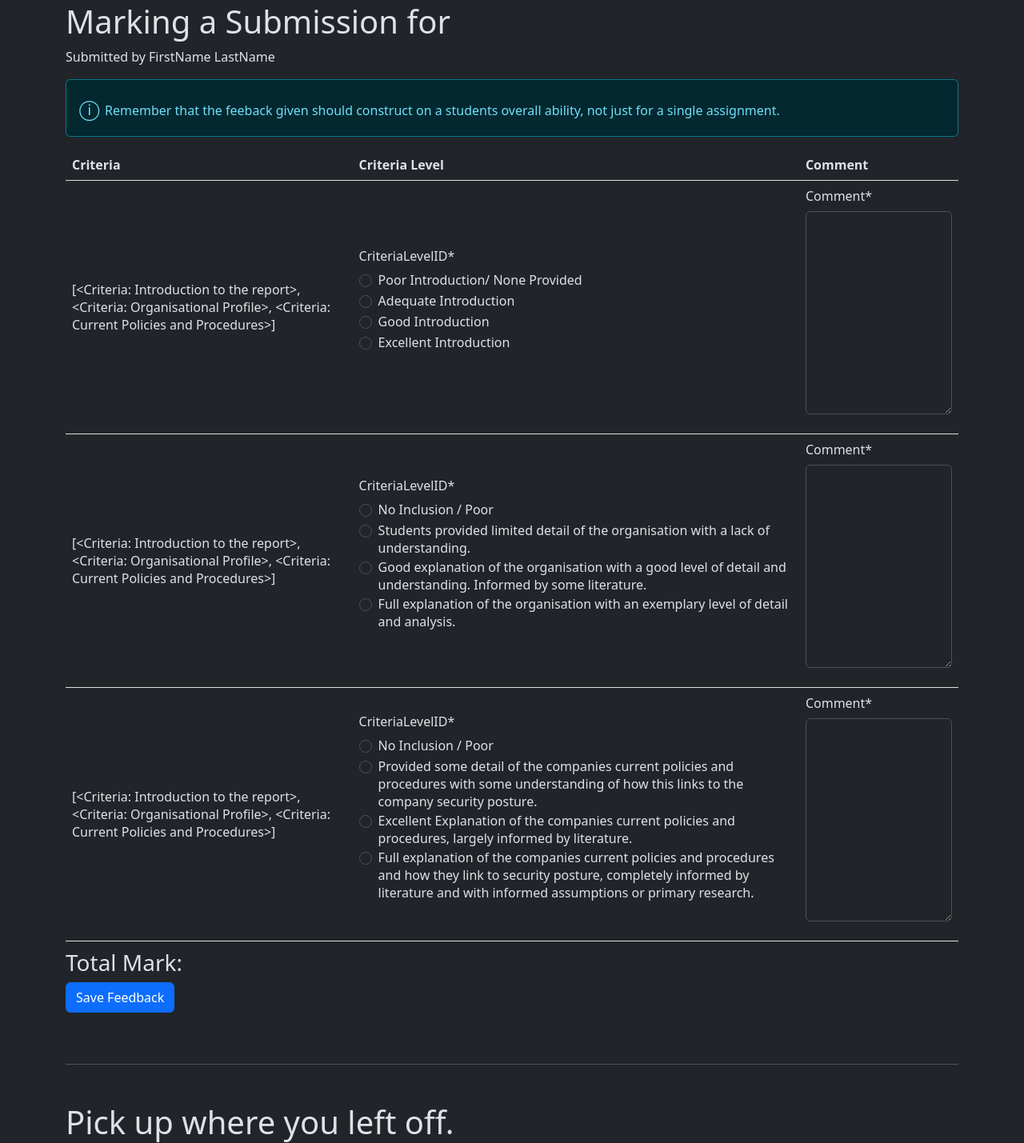
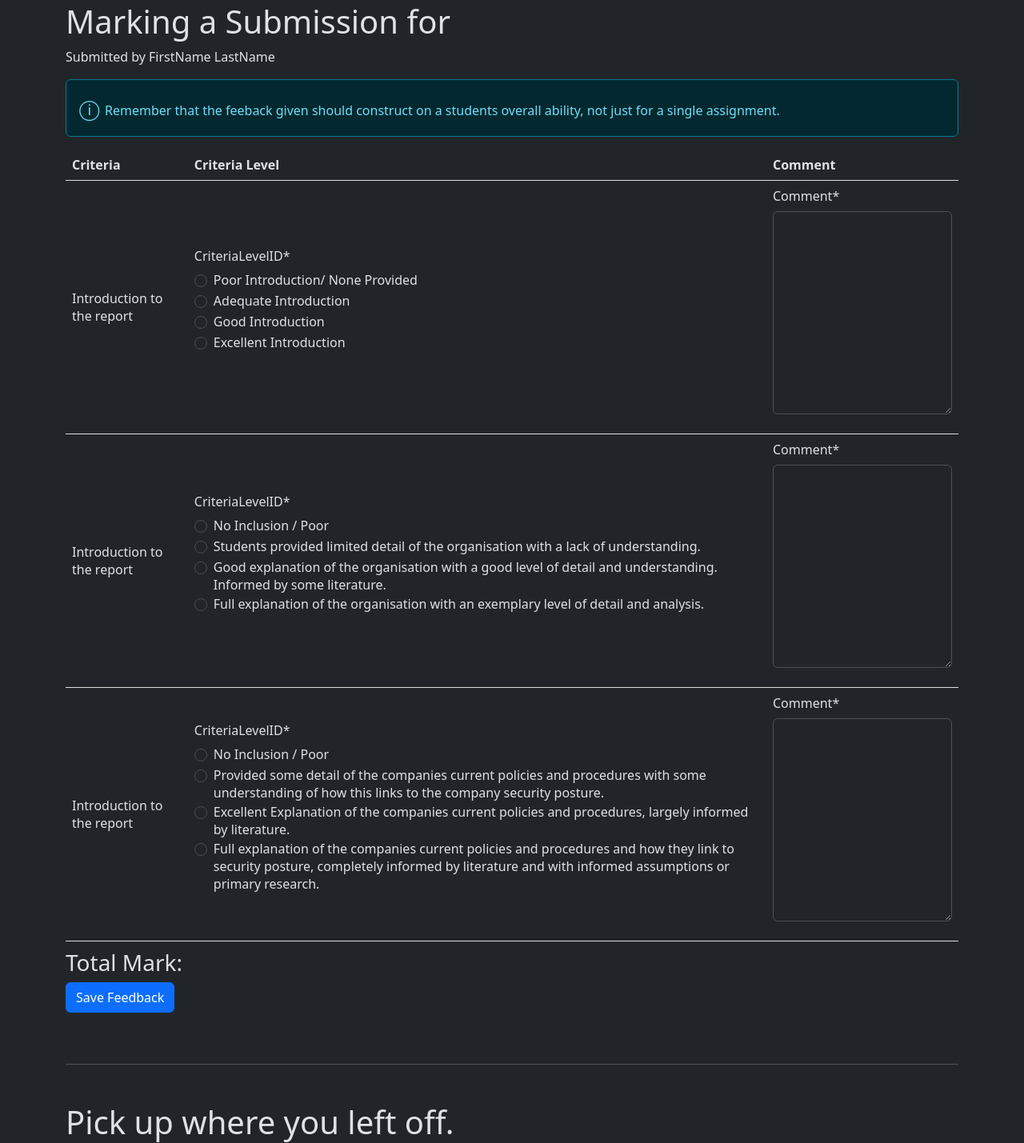
Before and after one commit to BaileyLylyk/django-Marking, a Django app: page /mark/createFeedback/1 in a window 1280 px wide. Shown: the part 53-1482 px from the top of the page at 80% size. Run offline with Django 4.2, Linux system fonts and the light colour scheme; data comes from the database, SQL or seed files in the repository; some libraries are stand-ins or nearby versions.

Commit message:
Bug fixes
- fixed some bugs with assignment creation

-criteria name now displays identically as bug solution was not found in time
(  This is a temporary measure)

```diff
--- a/markingApp/templates/markingApp/createFeedback.html
+++ b/markingApp/templates/markingApp/createFeedback.html
@@ -67,7 +67,7 @@
       <tbody>
         {% for form in formset %}
           <tr>
-            <td>{{ criteria }}</td>
+            <td>{{ criteria.0 }}</td>
             <td>{{ form.criteriaLevelID |as_crispy_field }}</td>
             <td>{{ form.comment |as_crispy_field }}</td>
           </tr>
--- a/markingApp/views.py
+++ b/markingApp/views.py
@@ -198,10 +198,11 @@ class criteriaLevelCreateView(CreateView):
     def get_context_data(self, **kwargs):
         context = super().get_context_data(**kwargs)
         assignment = Assignment.objects.get(pk=self.kwargs['pk'])
-        criteria = Criteria.objects.get(assignmentID=assignment)
-        context['criteria'] = criteria
+        # criteria = Criteria.objects.get(assignmentID=assignment)
+        # context['criteria'] = criteria
         # retrieve a queryset of existing CriteriaLevel objects for the current Criteria
-        criteriaLevel_queryset = CriteriaLevel.objects.filter(criteriaID=criteria)
+        # criteriaLevel_queryset = CriteriaLevel.objects.filter(criteriaID=criteria)
+        criteriaLevel_queryset = CriteriaLevel.objects.none()
         # create a formset using modelformset_factory and pass it the queryset and initial values
         CriteriaLevelFormSet = modelformset_factory(CriteriaLevel, extra=3, fields=('criteriaID','criteriaLevel','criteriaLevelDescription'))
         formset = CriteriaLevelFormSet(queryset=criteriaLevel_queryset)
@@ -243,6 +244,7 @@ def calculateMark(request):
                 criteria_total_marks[criteria_id] = criteria_weight
 
         total_mark = sum(criteria_total_marks.values())
+        total_mark = round(total_mark)
         mark_data = {'total_mark': total_mark,
                      'criteria_marks':criteria_total_marks}
         return JsonResponse(mark_data, safe=False)
```
